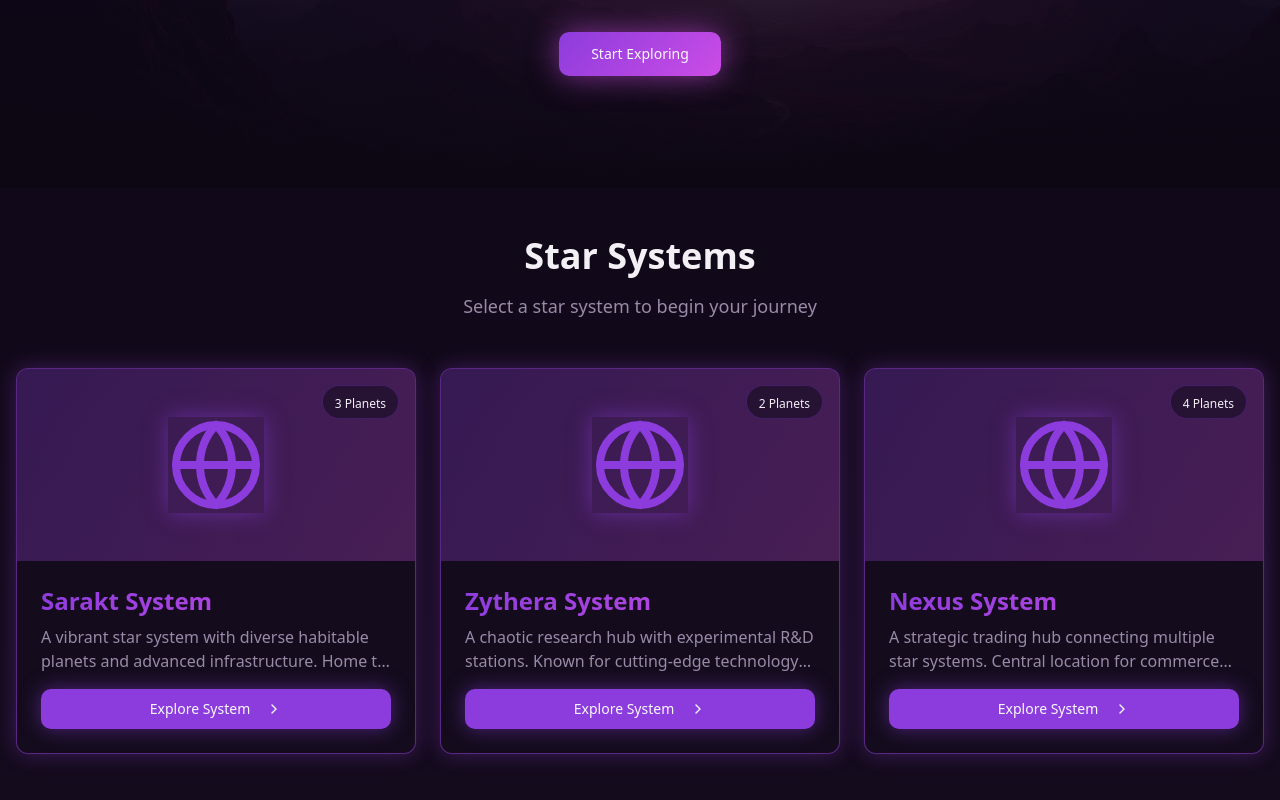
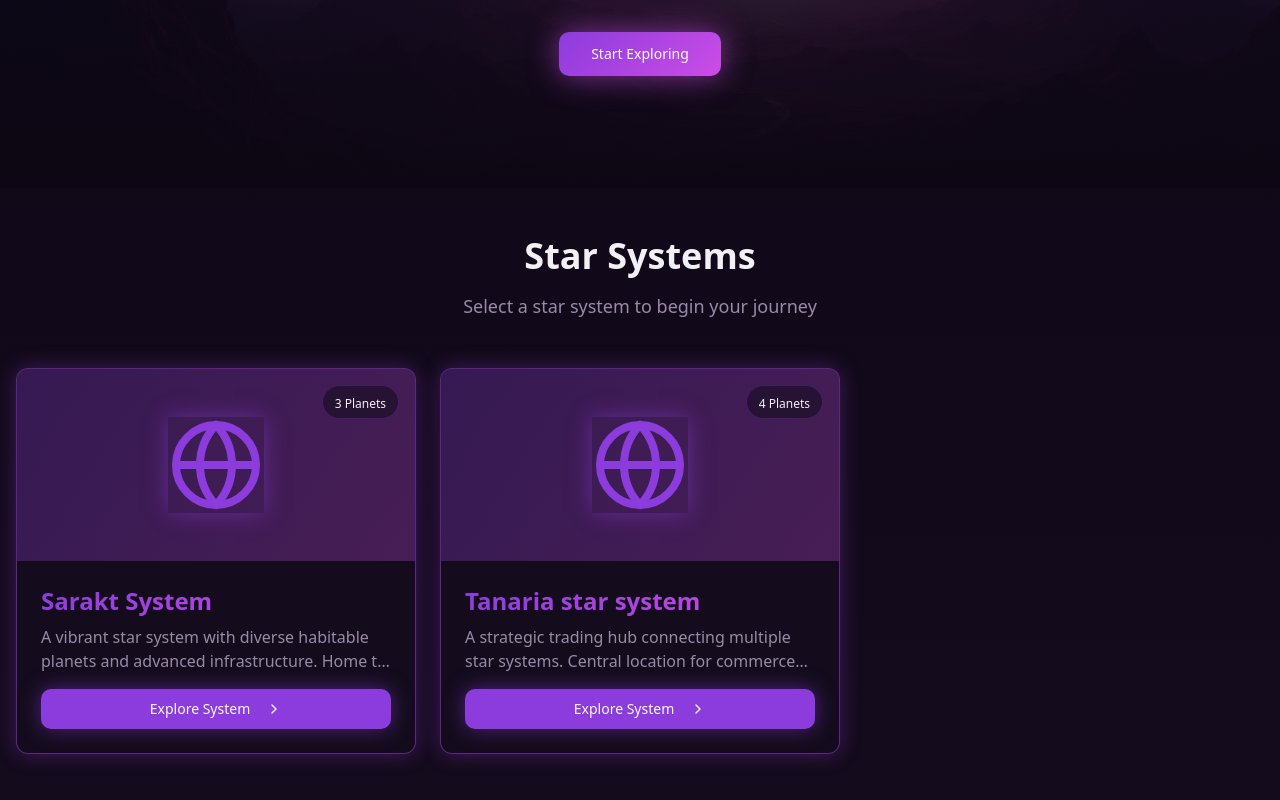
Before and after one commit to CSN-ctrl/Octa, a React (Vite) app: page / in a window 1280 px wide. Shown: the part 392-1192 px from the top of the page. Built offline with nearby package versions, Linux system fonts and the light colour scheme; the HTML template or start-up script is replaced by a standard one.

Commit message:
Update StarSystems.tsx

```diff
--- a/src/pages/StarSystems.tsx
+++ b/src/pages/StarSystems.tsx
@@ -8,15 +8,10 @@ const starSystems = [
     description: "A vibrant star system with diverse habitable planets and advanced infrastructure. Home to the thriving Sarakt Prime.",
     planetCount: 3,
   },
+
   {
-    id: "zythera",
-    name: "Zythera System",
-    description: "A chaotic research hub with experimental R&D stations. Known for cutting-edge technology and innovation.",
-    planetCount: 2,
-  },
-  {
-    id: "nexus",
-    name: "Nexus System",
+    id: "Xeno",
+    name: "Tanaria star system",
     description: "A strategic trading hub connecting multiple star systems. Central location for commerce and diplomacy.",
     planetCount: 4,
   },
```
